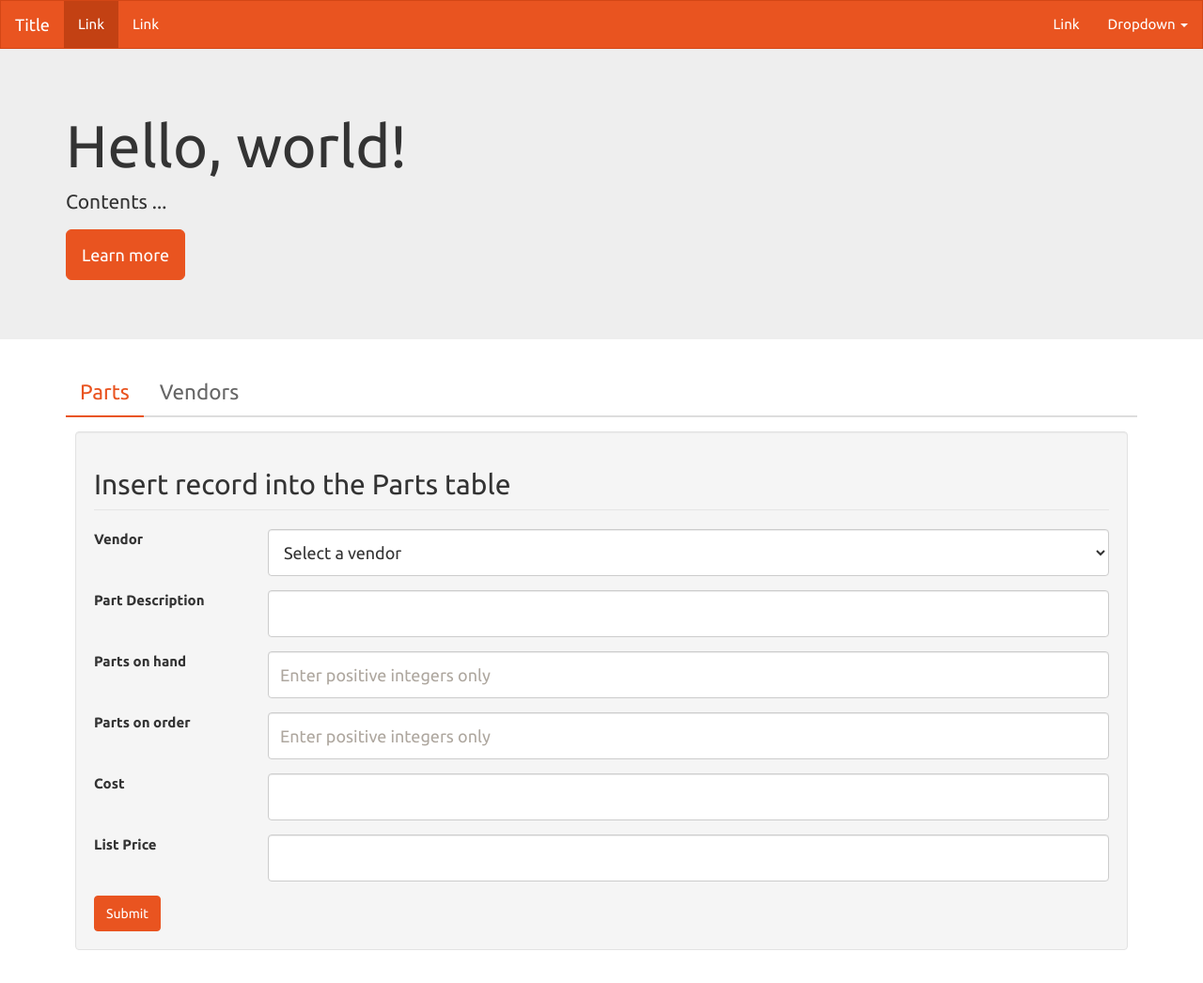
After one commit to TheEndurance/Assignment5, a PHP site: page / in a window 1280 px wide. The commit adds this page. Shown: the whole page at 94% size. Run offline with PHP 8.4, Linux system fonts and the light colour scheme; data that the repository does not hold is empty; some libraries are stand-ins or nearby versions.

```diff
--- /dev/null
+++ b/index.php
@@ -0,0 +1,286 @@
+
+<?php
+	session_start();
+
+	include('includes/header.html');
+	require('connection.php');
+	require('requires/post-validation.php');
+
+	//error array
+	$errors = array();
+
+
+
+	//Database Connection
+	$connection = ConnectToDatabase();
+
+	//Vendor Number and Name query
+	$vendorsQuery = $connection->prepare("SELECT VendorNo,VendorName from Vendors");
+	$vendorsQuery -> execute();
+
+
+	/*
+	* Creates a <select> dropdown list, taking a SELECT query ($theQuery) as the first parameter,
+	* the <option> value as $valueID, the <option> description as $valueDescription
+	* echoes a concatenated output of all of the options
+	*/
+	function DropdownListFor($theQuery,$valueID,$valueDescription){
+		$output = "";
+		while($row = $theQuery ->fetch()){
+			if (StickyForm($valueID)!=null && StickyForm($valueID)==$row[$valueID]){
+				$output .='<option value="' . $row[$valueID] .'" SELECTED>' . $row[$valueDescription] . '</option>';
+			} else {
+				$output .='<option value="' . $row[$valueID] .'">' . $row[$valueDescription] . '</option>';
+			}
+		}
+		echo $output;
+	}
+
+	function ValidationSummaryFor($postName){
+		global $errors;
+		if (!empty($errors[$postName])){
+			echo '<p class="error">' . $errors[$postName] . '</p>';
+		}
+	}
+
+	//When the form is submitted
+	if ($_SERVER['REQUEST_METHOD']=='POST'){
+		if (isset($_POST['SubmitParts'])){
+			$_SESSION['VendorNo'] = ValidatePost("VendorNo","Vendor",$partDataValidation,$partValidationMessage,false,"A vendor must be selected");
+			$_SESSION['Description'] = ValidatePost("Description","Part description",$partDataValidation,$partValidationMessage);
+			$_SESSION['OnHand'] = ValidatePost("OnHand","Parts on hand",$partDataValidation,$partValidationMessage);
+			$_SESSION['OnOrder'] = ValidatePost("OnOrder","Parts on order",$partDataValidation,$partValidationMessage);
+			$_SESSION['Cost'] = ValidatePost("Cost","Cost",$partDataValidation,$partValidationMessage);
+			$_SESSION['ListPrice'] = ValidatePost("ListPrice","List price",$partDataValidation,$partValidationMessage);
+		} else if (isset($_POST['SubmitVendors'])){
+
+		}
+		if (count($errors)==0){
+			if (isset($_POST['SubmitParts'])){
+				header('Location: parts.php');
+			} elseif (isset($_POST['SubmitVendors'])){
+				header('Location: vendors.php');
+			}
+		}
+    } // END IF POST
+?>
+
+<div class="jumbotron">
+	<div class="container">
+		<h1>Hello, world!</h1>
+		<p>Contents ...</p>
+		<p>
+			<a class="btn btn-primary btn-lg">Learn more</a>
+		</p>
+	</div>
+</div>
+<div class="container">
+
+<div role="tabpanel">
+	<!-- Nav tabs -->
+	<ul class="nav nav-tabs" role="tablist">
+		<li role="presentation" class="active">
+			<a href="#Parts" aria-controls="Parts" role="tab" data-toggle="tab">Parts</a>
+		</li>
+		<li role="presentation">
+			<a href="#Vendors" aria-controls="tab" role="tab" data-toggle="tab">Vendors</a>
+		</li>
+	</ul>
+
+	<!-- Tab panes -->
+	<div class="tab-content">
+		<div role="tabpanel" class="tab-pane active" id="Parts">
+			<div class="well">
+				<?php
+				if(count($errors)>0){
+				?>
+					<div class="errors">
+						<div class="alert alert-dismissible alert-danger">
+							<button type="button" class="close" data-dismiss="alert">&times;</button>
+							<strong>Oh snap!</strong> <a href="#" class="alert-link">Change a few things up</a> and try submitting again.
+						</div>
+						<ul>
+							<?php
+								foreach($errors as $error){
+									echo '<li class="error">'.$error.'</li>';
+								}
+							?>
+						</ul>
+					</div>
+				<?php
+				}
+				?>
+				<form action="index.php" method="POST" role="form">
+					<legend><h2>Insert record into the Parts table</h2></legend>
+
+					<div class="form-group row">
+						<label class="col-md-2" for="VendorNo">Vendor</label>
+						<div class="col-md-10">
+							<select name="VendorNo" id="VendorNo" class="form-control" >
+								<option value="null">Select a vendor</option>
+								<?php
+									DropdownListFor($vendorsQuery,"VendorNo","VendorName");
+								?>
+							</select>
+							<?php
+							ValidationSummaryFor("VendorNo");
+							?>
+						</div>
+
+					</div>
+
+					<div class="form-group row">
+						<label class="col-md-2" for="Description">Part Description</label>
+						<div class="col-md-10">
+							<input type="text" class="form-control" id="Description" name="Description"  value="<?php echo StickyForm('Description') ?>">
+							<?php
+							ValidationSummaryFor("Description");
+							?>
+						</div>
+					</div>
+
+					<div class="form-group row">
+						<label class="col-md-2" for="">Parts on hand</label>
+						<div class="col-md-10">
+							<input type="text" class="form-control" id="OnHand" name="OnHand" placeholder="Enter positive integers only" value="<?php echo StickyForm('OnHand') ?>">
+							<?php
+							ValidationSummaryFor("OnHand");
+							?>
+						</div>
+					</div>
+
+					<div class="form-group row">
+						<label class="col-md-2" for="">Parts on order</label>
+						<div class="col-md-10">
+							<input type="text" class="form-control" id="OnOrder" name="OnOrder" placeholder="Enter positive integers only" value="<?php echo StickyForm('OnOrder') ?>">
+							<?php
+							ValidationSummaryFor("OnOrder");
+							?>
+						</div>
+					</div>
+
+					<div class="form-group row">
+						<label class="col-md-2" for="">Cost</label>
+						<div class="col-md-10">
+							<input type="text" class="form-control" id="Cost" name="Cost" value="<?php echo StickyForm('Cost') ?>">
+							<?php
+							ValidationSummaryFor("Cost");
+							?>
+						</div>
+					</div>
+
+					<div class="form-group row">
+						<label class="col-md-2" for="">List Price</label>
+						<div class="col-md-10">
+							<input type="text" class="form-control" id="ListPrice" name="ListPrice" value="<?php echo StickyForm('ListPrice') ?>">
+							<?php
+							ValidationSummaryFor("ListPrice");
+							?>
+						</div>
+					</div>
+					<button type="submit" name="SubmitParts" class="btn btn-primary">Submit</button>
+				</form>
+			</div>
+		</div>
+		<div role="tabpanel" class="tab-pane" id="Vendors">
+			<div class="well">
+				<?php
+				if(count($errors)>0){
+				?>
+					<div class="errors">
+						<div class="alert alert-dismissible alert-danger">
+							<button type="button" class="close" data-dismiss="alert">&times;</button>
+							<strong>Oh snap!</strong> <a href="#" class="alert-link">Change a few things up</a> and try submitting again.
+						</div>
+						<ul>
+							<?php
+								foreach($errors as $error){
+									echo '<li class="error">'.$error.'</li>';
+								}
+							?>
+						</ul>
+					</div>
+				<?php
+				}
+				?>
+				<form action="index.php" method="POST" role="form">
+					<legend><h2>Insert record into the Vendors table</h2></legend>
+
+					<div class="form-group row">
+						<label class="col-md-2" for="VendorNo">Vendor</label>
+						<div class="col-md-10">
+							<select name="VendorNo" id="VendorNo" class="form-control" >
+								<option value="null">Select a vendor</option>
+								<?php
+									DropdownListFor($vendorsQuery,"VendorNo","VendorName");
+								?>
+							</select>
+							<?php
+							ValidationSummaryFor("VendorNo");
+							?>
+						</div>
+
+					</div>
+
+					<div class="form-group row">
+						<label class="col-md-2" for="Description">Part Description</label>
+						<div class="col-md-10">
+							<input type="text" class="form-control" id="Description" name="Description"  value="<?php echo StickyForm('Description') ?>">
+							<?php
+							ValidationSummaryFor("Description");
+							?>
+						</div>
+					</div>
+
+					<div class="form-group row">
+						<label class="col-md-2" for="">Parts on hand</label>
+						<div class="col-md-10">
+							<input type="text" class="form-control" id="OnHand" name="OnHand" placeholder="Enter positive integers only" value="<?php echo StickyForm('OnHand') ?>">
+							<?php
+							ValidationSummaryFor("OnHand");
+							?>
+						</div>
+					</div>
+
+					<div class="form-group row">
+						<label class="col-md-2" for="">Parts on order</label>
+						<div class="col-md-10">
+							<input type="text" class="form-control" id="OnOrder" name="OnOrder" placeholder="Enter positive integers only" value="<?php echo StickyForm('OnOrder') ?>">
+							<?php
+							ValidationSummaryFor("OnOrder");
+							?>
+						</div>
+					</div>
+
+					<div class="form-group row">
+						<label class="col-md-2" for="">Cost</label>
+						<div class="col-md-10">
+							<input type="text" class="form-control" id="Cost" name="Cost" value="<?php echo StickyForm('Cost') ?>">
+							<?php
+							ValidationSummaryFor("Cost");
+							?>
+						</div>
+					</div>
+
+					<div class="form-group row">
+						<label class="col-md-2" for="">List Price</label>
+						<div class="col-md-10">
+							<input type="text" class="form-control" id="ListPrice" name="ListPrice" value="<?php echo StickyForm('ListPrice') ?>">
+							<?php
+							ValidationSummaryFor("ListPrice");
+							?>
+						</div>
+					</div>
+					<button type="submit" name="SubmitParts" class="btn btn-primary">Submit</button>
+				</form>
+			</div>
+		</div>
+	</div>
+</div>
+
+
+</div>
+
+<?php
+	include('includes/footer.html');
+?>
--- a/styles/site.css
+++ b/styles/site.css
@@ -1,18 +1,78 @@
-body{
+body {
+    font-size: 1.5em;
+}
+
+.error {
+    color: #c10c08;
+    font-weight: bold;
+}
+
+
+/* Bootstrap override */
+
+.navbar {
+    border-radius: 0px;
+    margin-bottom: 0px;
+}
+
+.form-control {
+    font-size: 1.2em;
+}
+
+input,
+select {
+    min-height: 50px;
+}
+
+.nav-tabs {
+    border-bottom: 2px solid #DDD;
+}
+
+.nav-tabs>li.active>a,
+.nav-tabs>li.active>a:focus,
+.nav-tabs>li.active>a:hover {
+    border-width: 0;
+}
+
+.nav-tabs>li>a {
+    border: none;
+    color: #666;
     font-size:1.5em;
 }
-.error {
-    color:#c10c08;
-    font-weight:bold;
+
+.nav-tabs>li.active>a,
+.nav-tabs>li>a:hover {
+    border: none;
+    color: #e95420 !important;
+    background: transparent;
 }
-/* Bootstrap override */
-.navbar {
-    border-radius: 0px;
-    margin-bottom:0px;
+
+.nav-tabs>li>a::after {
+    content: "";
+    background: #e95420;
+    height: 2px;
+    position: absolute;
+    width: 100%;
+    left: 0px;
+    bottom: -1px;
+    transition: all 250ms ease 0s;
+    transform: scale(0);
 }
-.form-control{
-    font-size:1.2em;
+
+.nav-tabs>li.active>a::after,
+.nav-tabs>li:hover>a::after {
+    transform: scale(1);
 }
-input,select{
-    min-height:50px;
+
+.tab-nav>li>a::after {
+    background: #21527d none repeat scroll 0% 0%;
+    color: #fff;
 }
+
+.tab-pane {
+    padding: 5px 0;
+}
+
+.tab-content {
+    padding: 10px
+}
```
Also changed, not shown: parts.php (+1 -152 lines).
